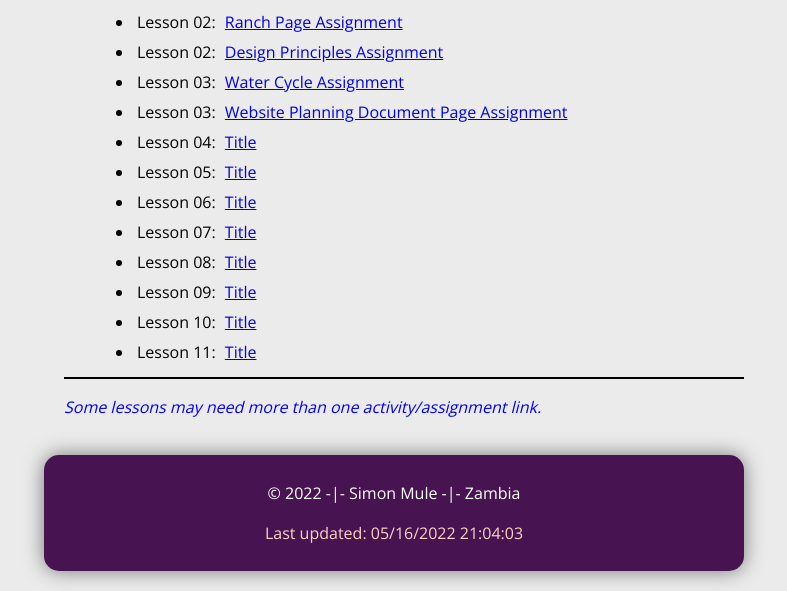
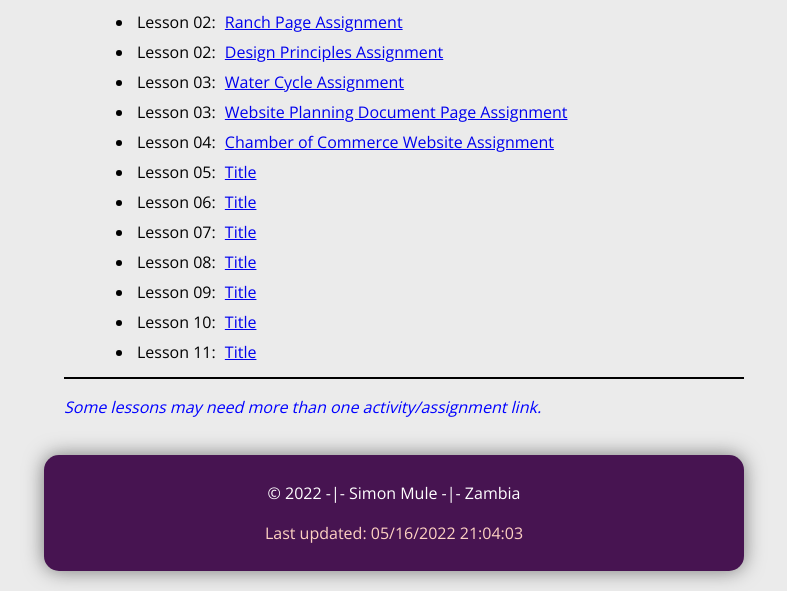
Before and after one commit to simycodes/wdd230, a plain HTML site: page index.html in a window 1280 px wide. Shown: the part 355-946 px from the top of the page, without its empty margins (246-1033 px from the left). Drawn offline with nearby package versions, Linux system fonts and the light colour scheme.

Commit message:
Linking course assignment portal to chamber of commerce index

```diff
--- a/index.html
+++ b/index.html
@@ -29,7 +29,7 @@
                 <li>Lesson 02: <a href="lesson2/design-principles.html"> Design Principles Assignment</a></li>
                 <li>Lesson 03:  <a href="water_cycle/index.html"> Water Cycle Assignment</a></li>
                 <li>Lesson 03:  <a href="lesson3/index.html"> Website Planning Document Page Assignment</a></li>
-                <li>Lesson 04: <a href="#"> Title</a></li>
+                <li>Lesson 04: <a href="chamber/index.html">Chamber of Commerce Website Assignment</a></li>
                 <li>Lesson 05:  <a href="#"> Title</a></li>
                 <li>Lesson 06:  <a href="#"> Title</a></li>
                 <li>Lesson 07:  <a href="#"> Title</a></li>
```
